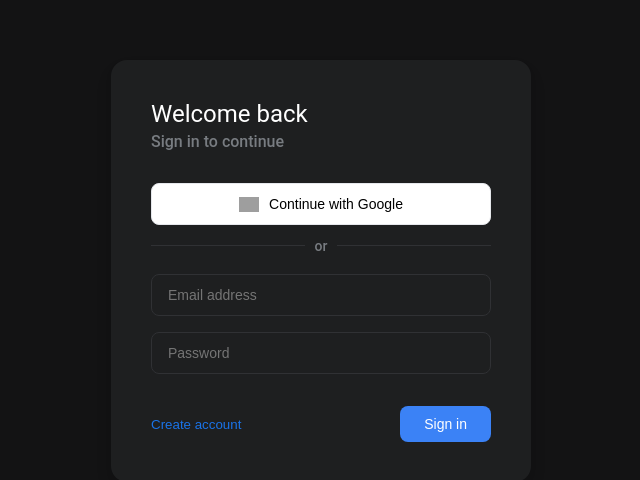
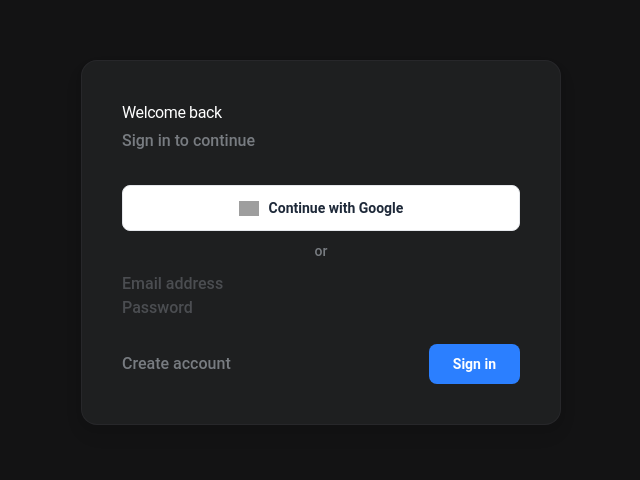
Before and after one commit to Mitali1417/DocLensify, a React (Vite) app: page / in a window 1280 px wide. Shown: the top 480 px of the page, without its empty margins (319-959 px from the left). Built offline with nearby package versions, Linux system fonts and the light colour scheme; no server answers; grey boxes are pictures that could not be loaded.

Commit message:
Tailwind css setup

```diff
--- a/package.json
+++ b/package.json
@@ -10,12 +10,14 @@
     "preview": "vite preview"
   },
   "dependencies": {
+    "@tailwindcss/vite": "^4.1.18",
     "axios": "^1.13.2",
     "firebase": "^12.8.0",
     "pdfjs-dist": "^5.4.530",
     "react": "^19.2.0",
     "react-dom": "^19.2.0",
-    "react-router-dom": "^7.12.0"
+    "react-router-dom": "^7.12.0",
+    "tailwindcss": "^4.1.18"
   },
   "devDependencies": {
     "@eslint/js": "^9.39.1",
--- a/src/components/Header.jsx
+++ b/src/components/Header.jsx
@@ -36,16 +36,7 @@
   };
 
   return (
-    <header
-      style={{
-        borderBottom: "1px solid #e5e7eb3c",
-        padding: "16px 24px",
-        position: "sticky",
-        top: 0,
-        zIndex: 100,
-        boxShadow: "0 1px 3px rgba(0,0,0,0.05)",
-      }}
-    >
+    <header className="border-b border- p-4 top-0 z-50 sticky bg-background">
       <div
         style={{
           maxWidth: "1400px",
@@ -73,7 +64,6 @@
             alt="logo"
             style={{ height: "34px", width: "34px" }}
           />
-
         </div>
 
         {/* User Section */}
--- a/src/index.css
+++ b/src/index.css
@@ -1,28 +1,27 @@
-:root {
-  --blue: #1a73e8;
-  --background: #131314;
-  --foreground: #ffffff;
-  --card: #1e1f20;
-  --text: #ffffff;
-  --muted-text: #787c81;
-  --border: #303134;
-  --input: #202124;
-  --shadow:
-    0 1px 3px rgba(60, 64, 67, 0.3), 0 4px 8px 3px rgba(60, 64, 67, 0.15);
+@import "tailwindcss";
+
+@theme {
+  --color-brand-blue: #1a73e8;
+  --color-bg-dark: #131314;
+  --color-foreground: #ffffff;
+  --color-card-dark: #1e1f20;
+  --color-muted-grey: #787c81;
+  --color-border-dark: #303134;
+  --color-input-dark: #202124;
+
+  --shadow-auth: 0 4px 6px rgba(0, 0, 0, 0.05), 0 10px 20px rgba(0, 0, 0, 0.05);
+  --shadow-gallery: 0 2px 8px rgba(0, 0, 0, 0.1);
+  --shadow-hover: 0 8px 16px rgba(0, 0, 0, 0.15);
 }
 
+@layer base {
   * {
-  margin: 0;
-  padding: 0;
-  box-sizing: border-box;
+    @apply m-0 p-0 box-border;
   }
 
   body {
+    @apply bg-bg-dark text-white font-sans antialiased selection:bg-brand-blue/30;
     font-family: "Roboto", sans-serif;
-  -webkit-font-smoothing: antialiased;
-  -moz-osx-font-smoothing: grayscale;
-  background-color: var(--background);
-  color: var(--text);
   }
 
   h1,
@@ -31,366 +30,115 @@
   h4,
   h5,
   h6 {
-  color: var(--text);
+    @apply text-white font-bold tracking-tight;
   }
+
   div,
   span,
   p {
-  color: var(--muted-text);
-  font-weight: 500;
+    @apply text-muted-grey font-medium;
+  }
 }
 
-/* Auth Page */
+@layer components {
   .auth-card {
-  max-width: 420px;
-  margin: 60px auto;
-  padding: 40px;
-  background: var(--card);
-  border-radius: 16px;
-  box-shadow:
-    0 4px 6px rgba(0, 0, 0, 0.05),
-    0 10px 20px rgba(0, 0, 0, 0.05);
+    @apply max-w-120 mx-auto mt-[60px] mb-[60px] p-10
+           bg-card-dark rounded-2xl shadow-auth border border-border-dark/50;
   }
 
-input {
-  width: 100%;
-  padding: 12px 16px;
-  margin: 8px 0;
-  background-color: var(--card);
-  border: 1px solid var(--border);
-  border-radius: 8px;
-  font-size: 14px;
-  transition: all 0.2s;
-  outline: none;
-  color: var(--text);
+  .input-field {
+    @apply w-full px-4 py-3 my-2 bg-card-dark border border-border-dark rounded-lg
+           text-sm text-white transition-all outline-none
+           focus:border-blue-500 focus:ring-3 focus:ring-blue-500/10;
   }
 
-input:focus {
-  border-color: #3b82f6;
-  box-shadow: 0 0 0 3px rgba(59, 130, 246, 0.1);
+  /* --- BUTTONS: Powering Action! --- */
+  .btn-primary {
+    @apply px-6 py-2.5 bg-blue-500 text-white rounded-lg font-semibold text-sm transition-all
+           hover:bg-blue-600 hover:-translate-y-0.5 hover:shadow-lg hover:shadow-blue-500/30
+           active:translate-y-0 disabled:bg-gray-500 disabled:cursor-not-allowed;
   }
 
   .btn-outline {
-  width: 100%;
-  padding: 12px 20px;
-  background: white;
-  border: 1px solid #e5e7eb;
-  border-radius: 8px;
-  cursor: pointer;
-  font-size: 14px;
-  font-weight: 500;
-  display: flex;
-  align-items: center;
-  justify-content: center;
-  gap: 10px;
-  transition: all 0.2s;
+    @apply w-full flex items-center justify-center gap-2.5 px-5 py-3 bg-white text-gray-800
+           border border-gray-200 rounded-lg font-semibold text-sm transition-all
+           hover:bg-gray-50 hover:border-gray-300;
   }
 
-.btn-outline:hover {
-  background: #f9fafb;
-  border-color: #d1d5db;
+  .dashboard-main {
+    @apply max-w-400 mx-auto px-6 py-8;
   }
 
-.btn-primary {
-  padding: 10px 24px;
-  background: #3b82f6;
-  color: white;
-  border: none;
-  border-radius: 8px;
-  cursor: pointer;
-  font-size: 14px;
-  font-weight: 500;
-  transition: all 0.2s;
-}
-
-.btn-primary:hover {
-  background: #2563eb;
-  transform: translateY(-1px);
-  box-shadow: 0 4px 12px rgba(59, 130, 246, 0.3);
-}
-
-.btn-primary:disabled {
-  background: #9ca3af;
-  cursor: not-allowed;
-  transform: none;
-}
-
-/* Dashboard Layout */
-.dashboard-layout {
-  min-height: 100vh;
-}
-
-.dashboard-layout main {
-  max-width: 1400px;
-  margin: 0 auto;
-  padding: 32px 24px;
-}
-
-
-/* Gallery Grid */
-.gallery-container {
-  margin-top: 32px;
-}
-
-.grid {
-  display: grid;
-  grid-template-columns: repeat(auto-fill, minmax(280px, 1fr));
-  gap: 20px;
-  margin-top: 24px;
+  .gallery-grid {
+    @apply grid gap-5 mt-6 grid-cols-[repeat(auto-fill,minmax(280px,1fr))];
   }
 
   .gallery-item {
-  position: relative;
-  border-radius: 12px;
-  overflow: hidden;
-  cursor: pointer;
-  box-shadow: 0 2px 8px rgba(0, 0, 0, 0.1);
-  transition: all 0.3s cubic-bezier(0.4, 0, 0.2, 1);
-  background: white;
-}
-
-.gallery-item:hover {
-  transform: translateY(-4px);
-  box-shadow: 0 8px 16px rgba(0, 0, 0, 0.15);
-}
-
-.gallery-item img.thumb {
-  width: 100%;
-  height: auto;
-  display: block;
-  object-fit: cover;
+    @apply relative rounded-xl overflow-hidden cursor-pointer shadow-gallery bg-white
+           transition-all duration-300 hover:-translate-y-1 hover:shadow-hover;
   }
 
   .status-badge {
-  position: absolute;
-  top: 12px;
-  right: 12px;
-  padding: 6px 12px;
-  background: rgba(16, 185, 129, 0.95);
-  color: white;
-  border-radius: 6px;
-  font-size: 12px;
-  font-weight: 600;
-  backdrop-filter: blur(10px);
+    @apply absolute top-3 right-3 px-3 py-1.5 bg-emerald-500/95 text-white
+           rounded-md text-xs font-bold backdrop-blur-md;
   }
 
-/* Modal */
   .modal-overlay {
-  position: fixed;
-  top: 0;
-  left: 0;
-  right: 0;
-  bottom: 0;
-  background: rgba(0, 0, 0, 0.85);
-  display: flex;
-  align-items: center;
-  justify-content: center;
-  z-index: 1000;
-  padding: 20px;
-  animation: fadeIn 0.2s;
+    @apply fixed inset-0 bg-black/85 flex items-center justify-center z-50 p-5
+            duration-200;
   }
 
-@keyframes fadeIn {
-  from {
-    opacity: 0;
+  .modal-content {
+    @apply bg-white rounded-2xl max-w-7xl w-full max-h-[90vh] flex flex-col overflow-hidden
+           shadow-2xl duration-300;
   }
-  to {
-    opacity: 1;
+
+  .comparison-container {
+    @apply flex flex-col md:flex-row p-6 gap-6 overflow-auto min-h-[500px];
+  }
+
+  .view-pane {
+    @apply flex-1 flex flex-col;
+  }
+
+  .pane-label {
+    @apply text-[12px] font-bold text-gray-500 mb-3 uppercase tracking-widest;
+  }
+
+  .img-zoomable {
+    @apply w-full h-auto rounded-lg shadow-md transition-transform duration-300 hover:scale-[1.02];
+  }
+
+  .divider-line {
+    @apply w-full h-[2px] md:w-[2px] md:h-auto my-4 md:my-0
+           bg-linear-to-r md:bg-linear-to-b from-transparent via-gray-300 to-transparent;
+  }
+
+  .motivating-footer {
+    @apply text-center p-4 text-gray-500 text-sm border-t border-gray-100 italic;
+  }
+
+  .loading-spinner {
+    @apply inline-block w-5 h-5 border-2 border-gray-100 border-t-blue-500 rounded-full animate-spin;
   }
 }
 
-.modal-content {
-  background: white;
-  border-radius: 16px;
-  max-width: 1400px;
-  width: 100%;
-  max-height: 90vh;
-  display: flex;
-  flex-direction: column;
-  overflow: hidden;
-  box-shadow: 0 20px 50px rgba(0, 0, 0, 0.3);
-  animation: slideUp 0.3s;
+@media (max-width: 768px) {
+  .auth-card {
+    @apply m-5 p-6;
   }
 
-@keyframes slideUp {
-  from {
-    opacity: 0;
-    transform: translateY(20px);
-  }
-  to {
-    opacity: 1;
-    transform: translateY(0);
+  .gallery-grid {
+    @apply grid-cols-[repeat(auto-fill,minmax(200px,1fr))] gap-4;
   }
 }
 
-.comparison-flex {
-  display: flex;
-  padding: 24px;
-  gap: 24px;
-  overflow: auto;
-  min-height: 500px;
+@media print {
+  .modal-overlay {
+    @apply bg-white;
   }
-
-.view-pane {
-  flex: 1;
-  display: flex;
-  flex-direction: column;
-}
-
-.view-pane .label {
-  font-size: 12px;
-  font-weight: 600;
-  color: #6b7280;
-  margin-bottom: 12px;
-  text-transform: uppercase;
-  letter-spacing: 0.5px;
-}
-
-.view-pane img.zoomable {
-  width: 100%;
-  height: auto;
-  border-radius: 8px;
-  box-shadow: 0 4px 12px rgba(0, 0, 0, 0.1);
-  transition: transform 0.3s;
-}
-
-.view-pane img.zoomable:hover {
-  transform: scale(1.02);
-}
-
-.divider {
-  width: 2px;
-  background: linear-gradient(to bottom, transparent, #d1d5db 50%, transparent);
-}
-
-.close-btn {
-  position: absolute;
-  top: 20px;
-  right: 20px;
-  width: 36px;
-  height: 36px;
-  border-radius: 8px;
-  background: rgba(255, 255, 255, 0.9);
-  color: #374151;
-  border: none;
-  cursor: pointer;
-  font-size: 20px;
-  display: flex;
-  align-items: center;
-  justify-content: center;
-  transition: all 0.2s;
-  z-index: 10;
-}
-
-.close-btn:hover {
-  background: white;
-  transform: rotate(90deg);
-}
-
-.motivating-footer {
-  text-align: center;
-  padding: 16px;
-  color: #6b7280;
-  font-size: 14px;
-  border-top: 1px solid #e5e7eb;
-}
-
-/* Loading States */
-.loading-spinner {
-  display: inline-block;
-  width: 20px;
-  height: 20px;
-  border: 2px solid #f3f4f6;
-  border-top-color: #3b82f6;
-  border-radius: 50%;
-  animation: spin 0.6s linear infinite;
-}
-
-@keyframes spin {
-  to {
-    transform: rotate(360deg);
+  .close-btn,
+  button {
+    @apply hidden;
   }
 }
-
-/* Responsive Design */
-@media (max-width: 768px) {
-  .auth-card {
-    margin: 20px;
-    padding: 24px;
-  }
-
-  .dashboard-layout main {
-    padding: 20px 16px;
-  }
-
-  .grid {
-    grid-template-columns: repeat(auto-fill, minmax(200px, 1fr));
-    gap: 16px;
-  }
-
-  .comparison-flex {
-    flex-direction: column;
-    padding: 16px;
-  }
-
-  .divider {
-    width: 100%;
-    height: 2px;
-    background: linear-gradient(
-      to right,
-      transparent,
-      #d1d5db 50%,
-      transparent
-    );
-    margin: 16px 0;
-  }
-
-  .modal-content {
-    max-height: 95vh;
-    border-radius: 12px;
-  }
-}
-
-/* Utility Classes */
-.text-center {
-  text-align: center;
-}
-
-.mt-4 {
-  margin-top: 16px;
-}
-
-.mb-4 {
-  margin-bottom: 16px;
-}
-
-.p-4 {
-  padding: 16px;
-}
-
-/* Smooth Transitions */
-button,
-a,
-.gallery-item,
-.auth-card input {
-  transition: all 0.2s ease-in-out;
-}
-
-button:focus,
-input:focus,
-a:focus {
-  outline: 2px solid #3b82f6;
-  outline-offset: 2px;
-}
-
-/* Print Styles */
-@media print {
-  .modal-overlay {
-    background: white;
-  }
-
-  .close-btn,
-  button {
-    display: none;
-  }
-}
--- a/vite.config.js
+++ b/vite.config.js
@@ -1,10 +1,11 @@
-import { defineConfig } from 'vite'
-import react from '@vitejs/plugin-react-swc'
+import { defineConfig } from "vite";
+import react from "@vitejs/plugin-react-swc";
+import tailwindcss from "@tailwindcss/vite";
 
 // https://vite.dev/config/
 export default defineConfig({
-  plugins: [react()],
+  plugins: [react(), tailwindcss()],
   optimizeDeps: {
-    exclude: ['@techstark/opencv-js']
-  }
-})
+    exclude: ["@techstark/opencv-js"],
+  },
+});
```
Also changed, not shown: 1 other file (tests, documents, lock files or other folders). Lines whose indentation alone changed are shown as unchanged.
